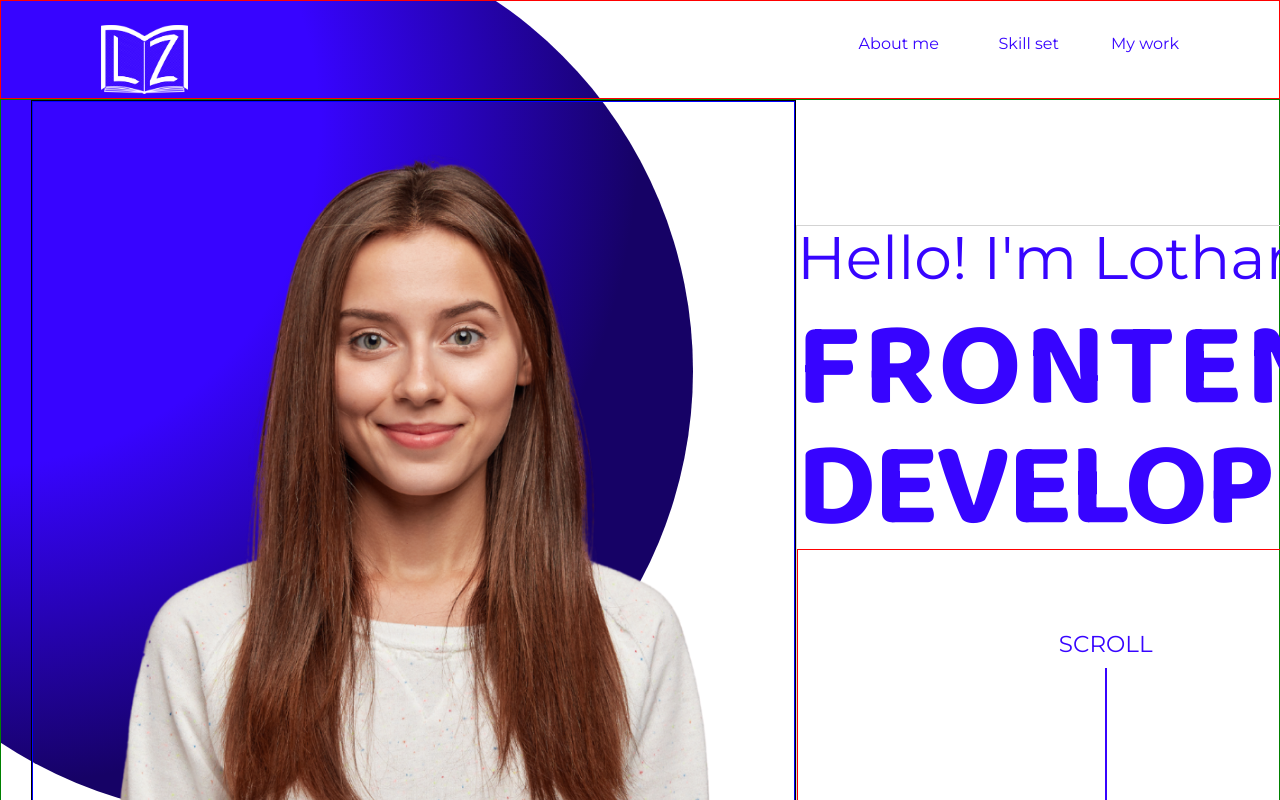
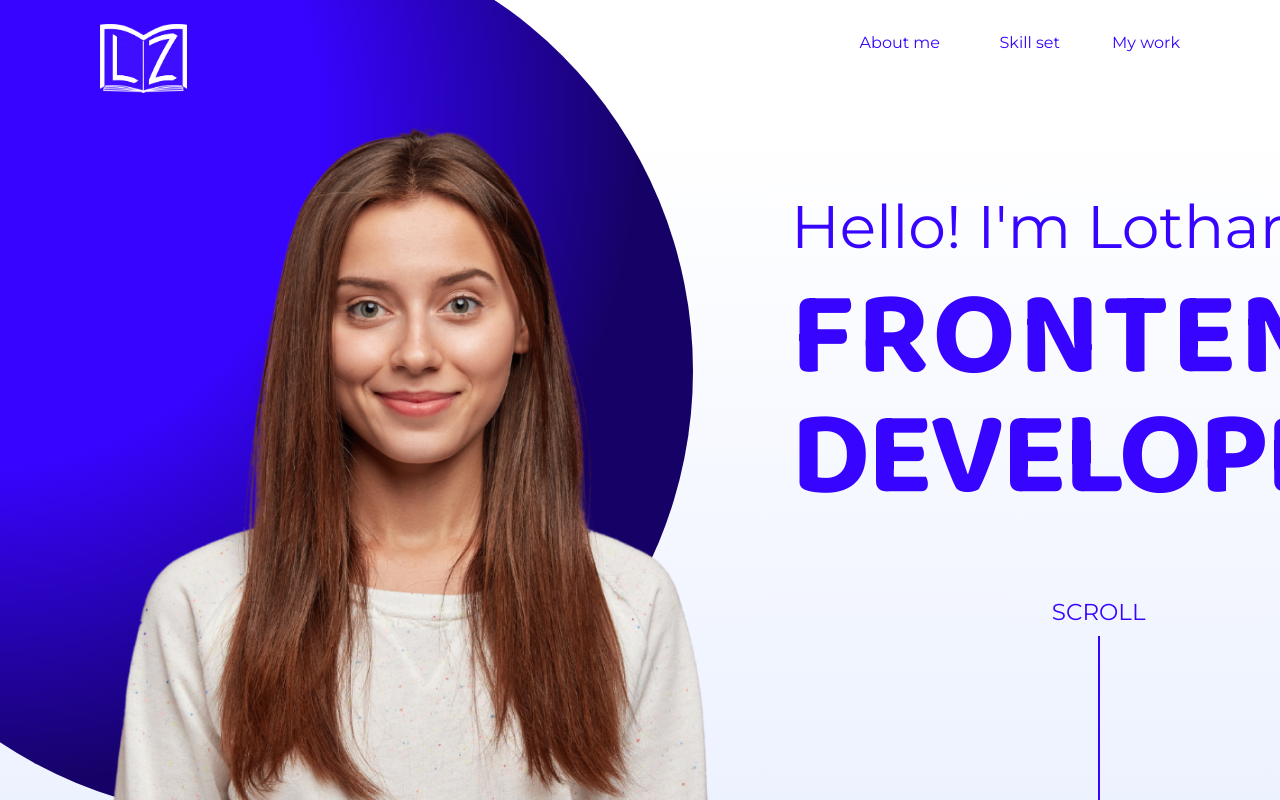
Before and after one commit to LotharZok/portfolio, an Angular app: page / in a window 1280 px wide. Shown: the top 800 px of the page. Built offline with nearby package versions, Linux system fonts and the light colour scheme.

Commit message:
styling of welcome page

```diff
--- a/src/app/content/content.component.html
+++ b/src/app/content/content.component.html
@@ -1,4 +1,4 @@
-<div class="wh892 roundBall offset" id="ballHead"></div>
+<!-- <div class="wh892 roundBall offset" id="ballHead"></div> -->
 <app-header></app-header>
 
 <!-- <h1>Startseite Baloo bold</h1>
--- a/src/app/content/content.component.scss
+++ b/src/app/content/content.component.scss
@@ -1,6 +1,15 @@
-#ballHead {
+// #ballHead {
+//     position: absolute;
+//     top: -75px;
+//     left: -199px;
+//     z-index: -1;
+// }
+
+app-header {
     position: absolute;
-    top: -75px;
-    left: -199px;
-    z-index: -1;
+    width: 100%;
+    height: 70px;
+    top: 0;
+    left: 0;
+    z-index: 2;
 }
--- a/src/app/header/header.component.scss
+++ b/src/app/header/header.component.scss
@@ -1,9 +1,5 @@
 header {
-    border: 1px solid red;
-
-    // width: 100%;
-    // max-width: 1440px;
-
+    // border: 1px solid red;
     display: flex;
     justify-content: space-between;
 
--- a/src/app/welcome/welcome.component.html
+++ b/src/app/welcome/welcome.component.html
@@ -1,6 +1,8 @@
+<div class="welcomeGradient"></div>
+<div class="wh892 roundBall offset" id="ballHead"></div>
 <section id="welcome" class="welcomeContent">
     <div class="personImage">
-        <img src="../../assets/img/img-sofia.png" alt="">
+        <img src="../../assets/img/img-portrait.png" alt="">
     </div>
 
     <div class="welcomeText">
--- a/src/app/welcome/welcome.component.scss
+++ b/src/app/welcome/welcome.component.scss
@@ -1,29 +1,41 @@
+.welcomeGradient {
+    position: absolute;
+    background: linear-gradient(179.99deg, #FFFFFF 12.89%, #EAF0FF 91.39%);
+    height: 988px;
+    width: 100%;
+    z-index: -2;
+}
+
+#ballHead {
+    position: absolute;
+    top: -75px;
+    left: -199px;
+    z-index: -1;
+}
+
 .welcomeContent {
-    border: 1px solid green;
-    // height: 959px;
+    // border: 1px solid green;
+    padding-top: 70px;
     display: flex;
 }
 
 .personImage {
-    border: 1px solid black;
+    // border: 1px solid black;
     width: 100%;
     margin-left: 30px;
-    // flex: 60%;
 
     img {
-        border: 1px solid blue;
-        // max-height: 100%;
+        // border: 1px solid blue;
         object-fit: cover;
     }
 }
 
 .welcomeText {
-    border: 1px solid lightgrey;
+    // border: 1px solid lightgrey;
     width: 100%;
     color: var(--lightblue);
     margin-top: 125px;
     margin-right: 100px;
-    // flex: 40%;
 
     display: flex;
     flex-direction: column;
@@ -46,7 +58,7 @@
     width: 100%;
     font-size: 23px;
     padding-top: 80px;
-    border: 1px solid red;
+    // border: 1px solid red;
 
     display: flex;
     flex-direction: column;
--- a/src/styles.scss
+++ b/src/styles.scss
@@ -24,6 +24,8 @@
 :root {
     --blue: #160266;
     --lightblue: #3704ff;
+    --lightblue-rgb: 55, 4, 255;
+    --background-radiant: 234, 240, 255;
 }
 
 /* Styles for all parts of the document */
```
Also changed, not shown: src/assets/img/img-portrait.png (renamed from src/assets/img/img-sofia.png).
